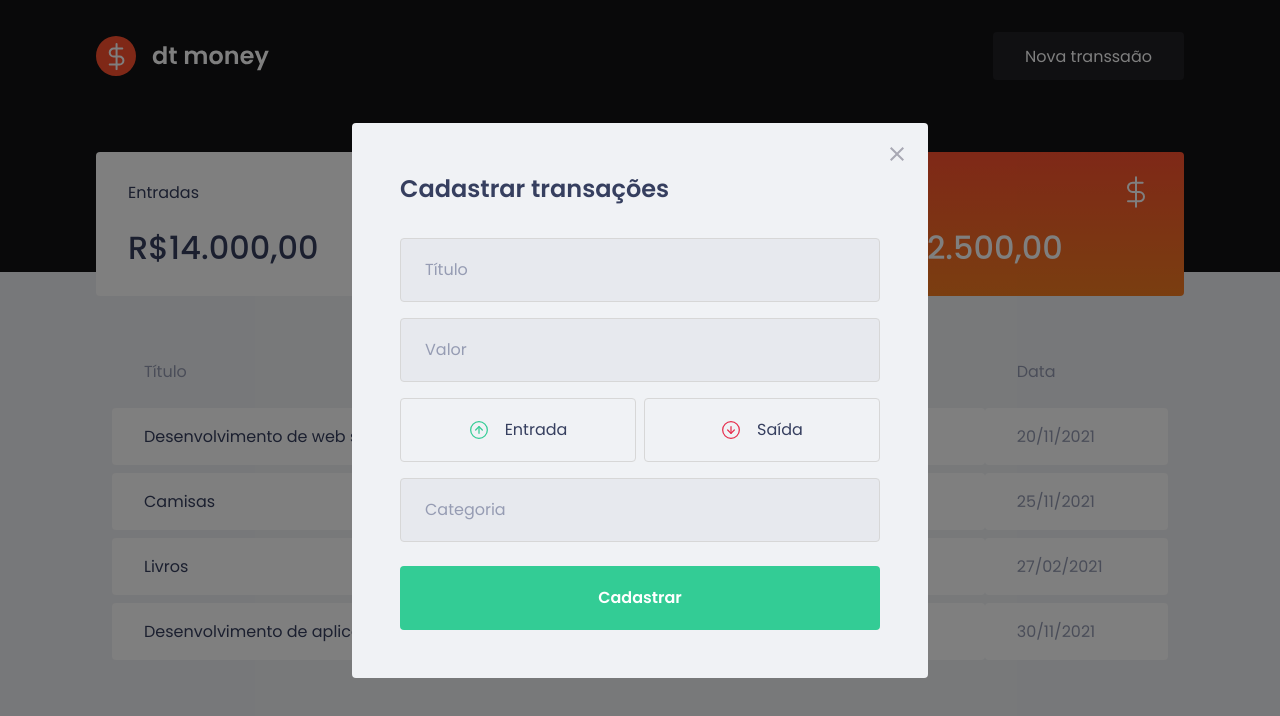
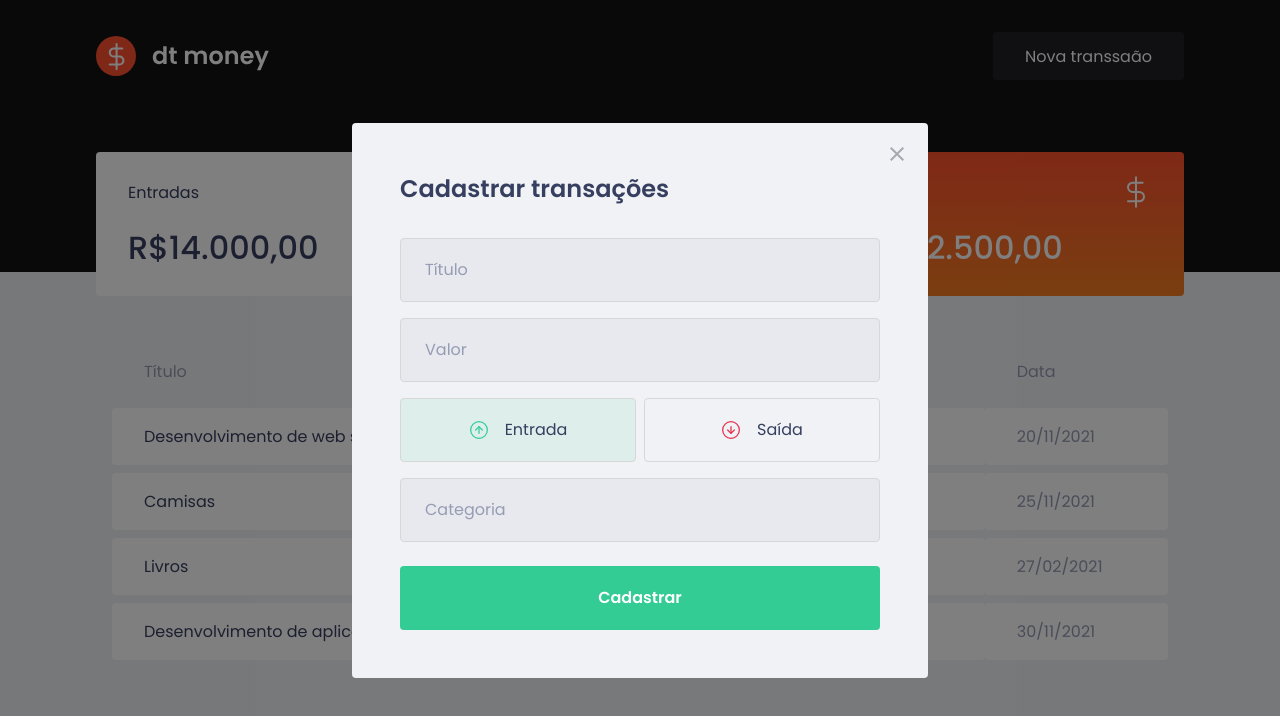
Before and after one commit to juniorsilvacc/dt-money, a React (Create React App) app: page / in a window 1280 px wide. Both pictures are taken after a click on the button "Nova transsaão". Shown: the top 716 px of the page. Built offline with nearby package versions, Linux system fonts and the light colour scheme; no server answers; what miragejs would draw is missing.

Commit message:
button colors

```diff
--- a/src/components/NewTransactionModal/index.tsx
+++ b/src/components/NewTransactionModal/index.tsx
@@ -1,10 +1,11 @@
 import Modal from 'react-modal';
 
-import { Container, TransactionsTypeContainer } from './styles';
+import { Container, TransactionsTypeContainer, RadioBox } from './styles';
 
 import closeImg from '../../assets/close.svg';
 import incomeImg from '../../assets/income.svg'
 import outcomeImg from '../../assets/outcome.svg'
+import { useState } from 'react';
 
 interface NewTransactionModalProps{
   isOpen: boolean;
@@ -12,6 +13,9 @@
 }
 
 export default function NewTransactionModal({isOpen, onRequestClose}: NewTransactionModalProps){
+
+  const [type, setType] = useState('deposit')
+
   return(
     <Modal
       isOpen={isOpen}
@@ -37,19 +41,25 @@
         />
 
         <TransactionsTypeContainer>
-          <button
+          <RadioBox
             type="button"
+            onClick={() => {setType('deposit'); }}
+            isActive={type === 'deposit'}
+            activeColor="green"
           >
             <img src={incomeImg} alt="Entrada" />
             <span>Entrada</span>
-          </button>
+          </RadioBox>
 
-          <button
+          <RadioBox
             type="button"
+            onClick={() => {setType('withdraw'); }}
+            isActive={type === 'withdraw'}
+            activeColor="red"
           >
             <img src={outcomeImg} alt="Saída" />
             <span>Saída</span>
-          </button>
+          </RadioBox>
         </TransactionsTypeContainer>
 
         <input
--- a/src/components/NewTransactionModal/styles.ts
+++ b/src/components/NewTransactionModal/styles.ts
@@ -1,5 +1,5 @@
 import styled from 'styled-components';
-import {darken} from 'polished'
+import {darken, transparentize} from 'polished'
 
 export const Container = styled.form`
   h2{
@@ -51,13 +51,27 @@
   display: grid;
   grid-template-columns: 1fr 1fr;
   gap: 0.5rem;
+`
 
-  button{
+interface RadioBoxProps{
+  isActive: boolean;
+  activeColor: 'green' | 'red';
+}
+
+const colors = {
+  green: '#33cc95',
+  red: '#e52e4d',
+}
+
+export const RadioBox = styled.button<RadioBoxProps>`
   height: 4rem;
   border: 1px solid #d7d7d7;
   border-radius: 0.25rem;
 
-    background: transparent;
+  background: ${(props) => props.isActive
+  ? transparentize(0.9, colors[props.activeColor])
+  : 'transparent'
+};
 
   display: flex;
   align-items: center;
@@ -80,5 +94,4 @@
     font-size: 1rem;
     color: var(--text-title);
   }
-  }
 `
```
Lines whose indentation alone changed are shown as unchanged.
